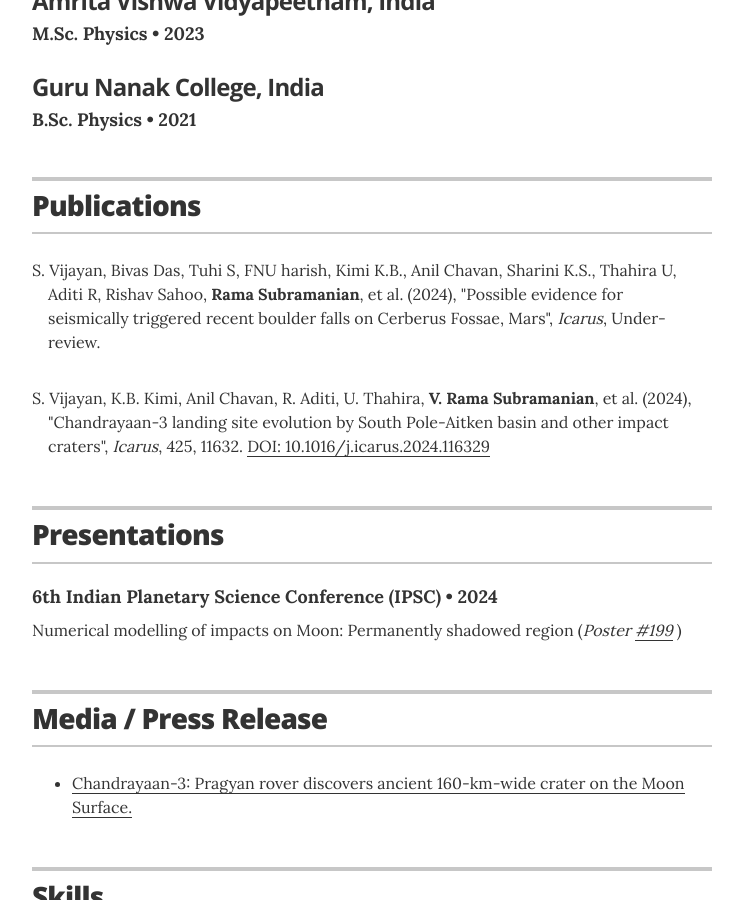
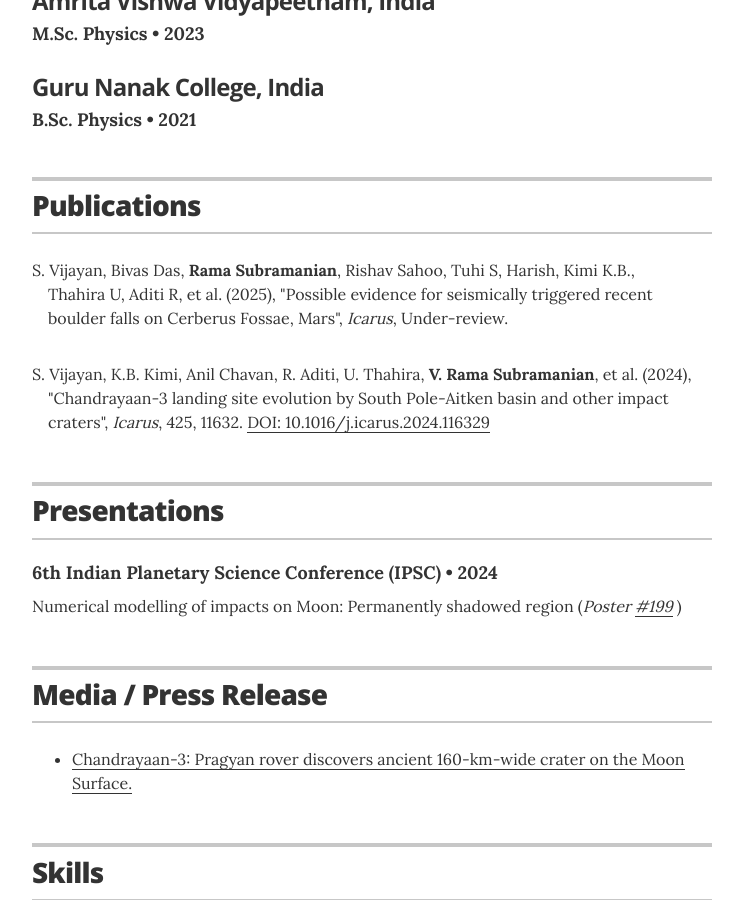
Before and after one commit to rasnv/rasnv.github.io, a Jekyll site: the page built from index.html, in a window 1280 px wide and 900 px high, scrolled down 763 px. Shown: the whole window, without its empty margins (268-1011 px from the left). Built offline with Jekyll 4.4.1, drawn with Linux system fonts in a browser that asks for light colours.

Commit message:
Update publications.yml

```diff
--- a/_data/publications.yml
+++ b/_data/publications.yml
@@ -1,9 +1,9 @@
 # Publications
 - title: 'Possible evidence for seismically triggered recent boulder falls on Cerberus Fossae, Mars'
-  authors: 'S. Vijayan, Bivas Das, Tuhi S, FNU harish, Kimi K.B., Anil Chavan, Sharini K.S., Thahira U, Aditi R, Rishav Sahoo, <b>Rama Subramanian</b>, et al.'
+  authors: 'S. Vijayan, Bivas Das, <b>Rama Subramanian</b>, Rishav Sahoo, Tuhi S, Harish, Kimi K.B., Thahira U, Aditi R, et al.'
   journal: Icarus
 #  volume: 128
-  year: 2024
+  year: 2025
   pages: Under-review
 #  doi: https://doi.org/10.1029/2022JE007567
 #  pdf: 'pdfs/Tai_Udovicic_et_al_2023_accepted.pdf'
```
